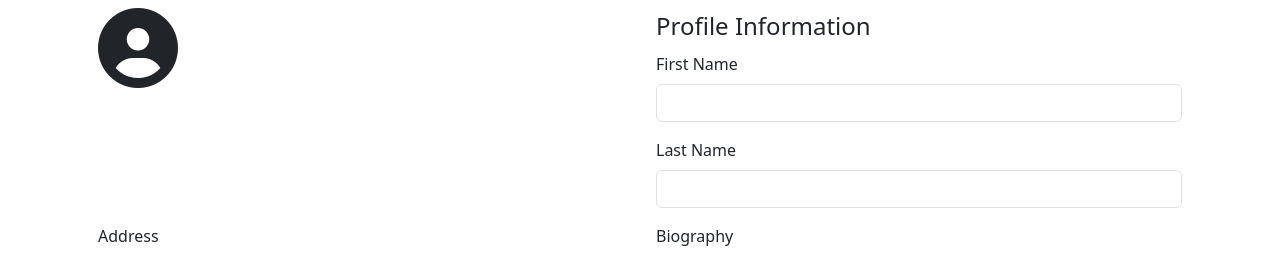
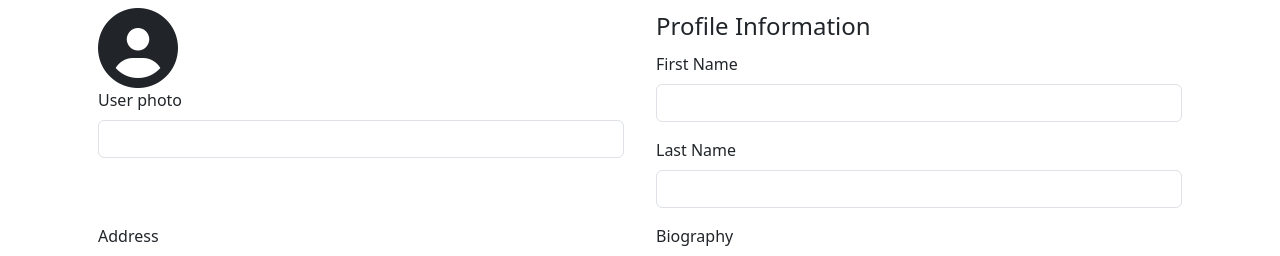
Before and after one commit to Tomosius/My_Precious, a Django app: page /users/edit_profile/ in a window 1280 px wide. Shown: the part 56-312 px from the top of the page. Run offline with Django 5.2, Linux system fonts and the light colour scheme; the visitor is signed in with stand-in values (Sample User, id 1); data comes from the database, SQL or seed files in the repository; some libraries are stand-ins or nearby versions.

Commit message:
if user had no photo, button to sumbit photo was hidden. fixed

```diff
--- a/users/templates/profile_update.html
+++ b/users/templates/profile_update.html
@@ -17,11 +17,11 @@
 			            {% if profile_form.instance.user_photo %}
 			                <!-- Responsive image that takes up the maximum height of the parent -->
 			                <img src="{{ profile_form.instance.user_photo.url }}" alt="Profile photo" class="rounded-3 img-fluid" style="max-height: 40%; width: auto;">
-			                <div class="col-8 col-sm-12 mx-auto">{{ profile_form.user_photo|as_crispy_field }}</div>
 			            {% else %}
 			                <!-- Fallback avatar icon -->
 			                <i class="fas fa-user-circle fa-5x"></i>
 			            {% endif %}
+				        <div class="col-8 col-sm-12 mx-auto">{{ profile_form.user_photo|as_crispy_field }}</div>
 			        </div>
 			        <!-- Column for Form Fields on Medium Screens and Larger -->
 			        <div class="col-12 col-sm-6 px-3">
```
